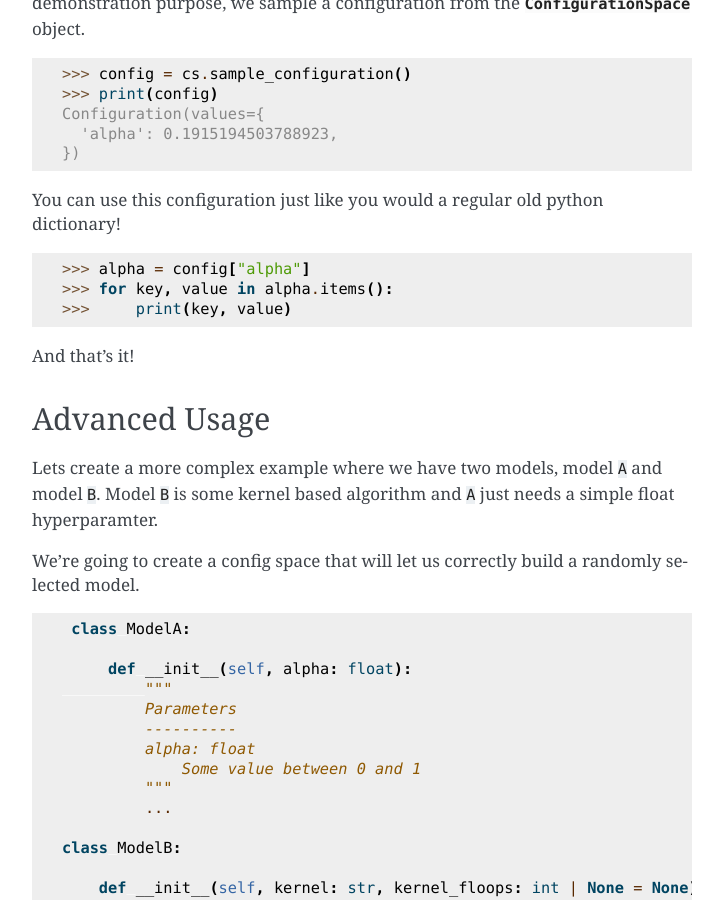
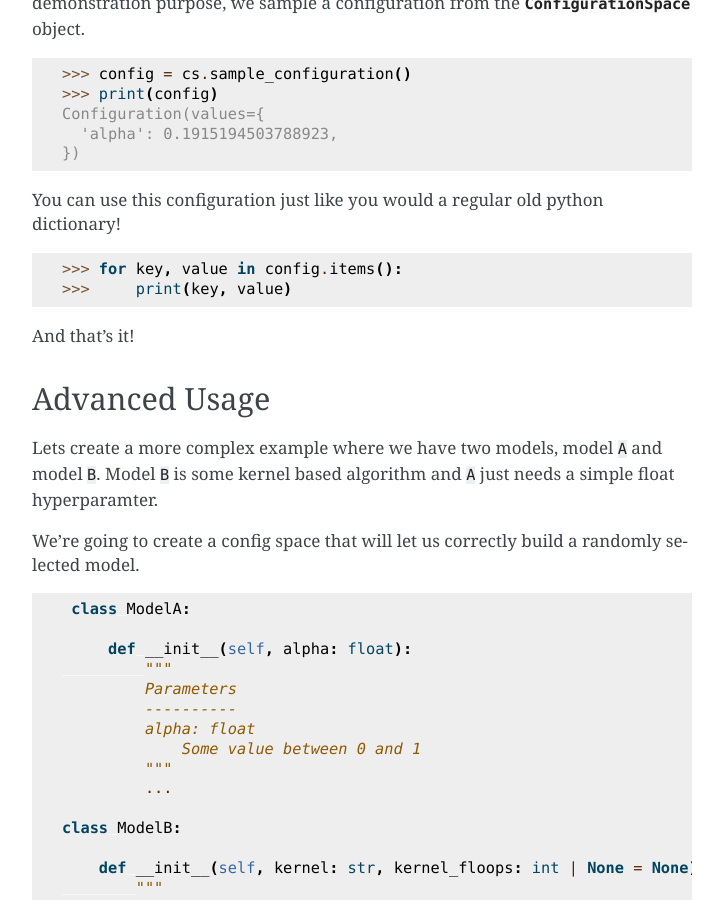
Before and after one commit to automl/ConfigSpace, a Sphinx documentation site: the page built from docs/quickstart.rst, in a window 1280 px wide and 900 px high, scrolled down 1248 px. Shown: the whole window, without its empty margins (388-1111 px from the left). Built offline with Sphinx 7.4.7, drawn with Linux system fonts in a browser that asks for light colours.

Commit message:
Code fix

```diff
--- a/docs/quickstart.rst
+++ b/docs/quickstart.rst
@@ -36,6 +36,7 @@ These will not show the following and you should refer to the :doc:`user guide <
 
 Basic Usage
 -----------
+
 We take a look at a simple
 `ridge regression <http://scikit-learn.org/stable/modules/generated/sklearn.linear_model.Ridge.html>`_,
 which has only one floating hyperparameter :math:`\alpha`.
@@ -71,8 +72,7 @@ You can use this configuration just like you would a regular old python dictiona
 
 .. doctest::
 
-   >>> alpha = config["alpha"]
-   >>> for key, value in alpha.items():
+   >>> for key, value in config.items():
    >>>     print(key, value)
 
 And that's it!
```
